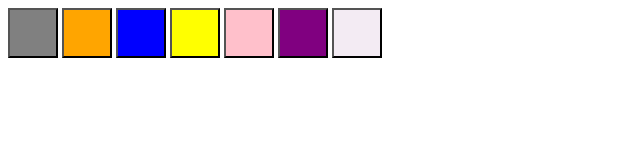
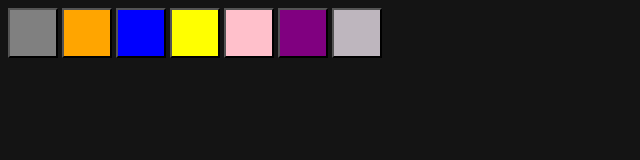
Before and after one commit to mithleshdevdas/js-projests, a plain HTML site: page bg-changer.html in a window 1280 px wide. Shown: the whole page, without its empty margins (0-640 px from the left). Drawn offline with Linux system fonts and the light colour scheme.

Commit message:
bg change

```diff
--- a/bg-changer.html
+++ b/bg-changer.html
@@ -32,7 +32,7 @@
         background: rgba(240, 229, 240, 0.777);
     }
 </style>
-<body>
+<body style="background: #141414; color: #f1f1f1;">
 <button class="btn" id="grey"></button>
 <button class="btn" id="orange"></button>
 <button class="btn" id="blue"></button>
```
